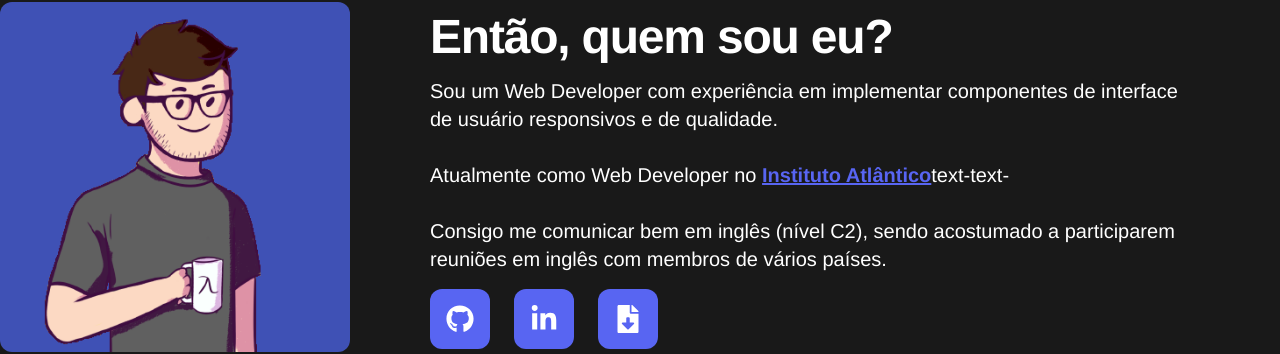
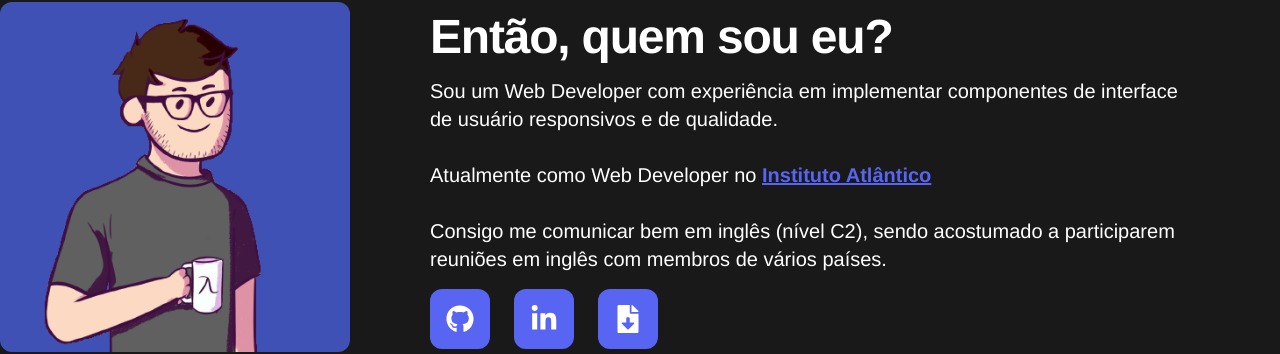
Before and after one commit to pefelippe/Portfolio, a Next.js app: page / in a window 1280 px wide. Shown: the part 390-744 px from the top of the page. Built offline with nearby package versions, Linux system fonts and the light colour scheme.

Commit message:
feat/preenchendo campos de experiencia

```diff
--- a/src/content/About.tsx
+++ b/src/content/About.tsx
@@ -64,7 +64,6 @@ function About({}: Props) {
           >
             Instituto Atlântico
           </a>
-          text-text-
           <br />
           <br />
           Consigo me comunicar bem em inglês (nível C2), sendo acostumado a
```
